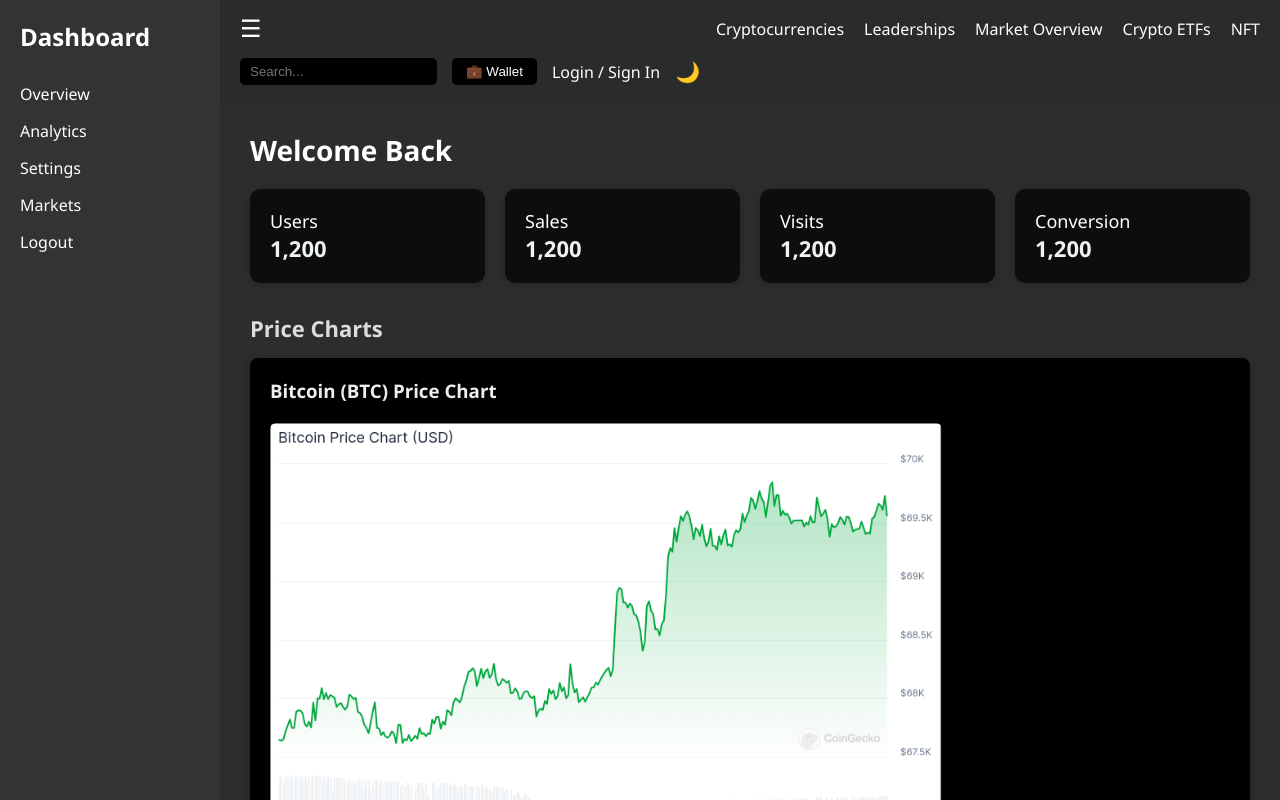
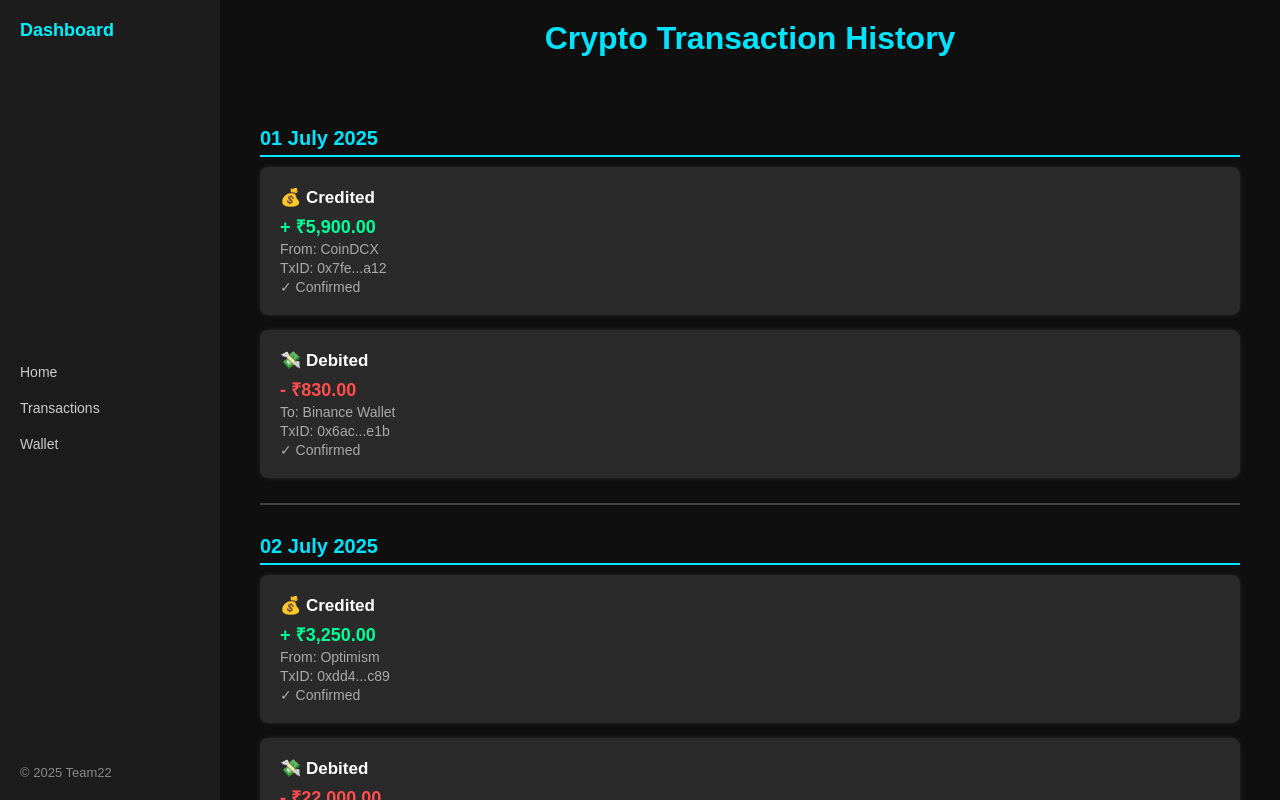
Before and after one commit to Karthi-Velandev/Team-22, a plain HTML site: page Web Project/index.html in a window 1280 px wide. Drawn offline with nearby package versions, Linux system fonts and the light colour scheme.

Commit message:
Add files via upload

```diff
--- a/Web Project/index.html
+++ b/Web Project/index.html
@@ -2,102 +2,90 @@
 <html lang="en">
 <head>
   <meta charset="UTF-8" />
-  <meta name="viewport" content="width=device-width, initial-scale=1.0" />
-  <title>Crypto Dashboard</title>
+  <meta name="viewport" content="width=device-width, initial-scale=1.0"/>
+  <title>Crypto Transaction History</title>
   <link rel="stylesheet" href="style.css" />
-  <script src="https://cdn.jsdelivr.net/npm/chart.js"></script>
 </head>
 <body>
-  <div class="container">
+  <div class="layout">
     <!-- Sidebar -->
-    <aside class="sidebar" id="sidebar">
+    <aside class="sidebar">
       <h2>Dashboard</h2>
       <nav>
-        <ul>
-          <li><a href="#">Overview</a></li>
-          <li><a href="#">Analytics</a></li>
-          <li><a href="#">Settings</a></li>
-          <li><a href="#">Markets</a></li>
-          <li><a href="#">Logout</a></li>
-        </ul>
+        <a href="#">Home</a>
+        <a href="#">Transactions</a>
+        <a href="#">Wallet</a>
       </nav>
+      <footer>© 2025 Team22</footer>
     </aside>
 
-    <!-- Right Content -->
-    <div class="right-content" id="rightContent">
-      <!-- Topbar -->
-      <div class="topbar">
-        <button id="menuToggle" class="menu-btn">☰</button>
+    <!-- Main Content -->
+    <main class="main-content">
+      <header>
+        <h1>Crypto Transaction History</h1>
+      </header>
+      <section class="history-container">
+        <div class="transaction-date">01 July 2025</div>
 
-        <nav class="top-nav">
-          <a href="#">Cryptocurrencies</a>
-          <a href="#">Leaderships</a>
-          <a href="#">Market Overview</a>
-          <a href="#">Crypto ETFs</a>
-          <a href="#">NFT</a>
-        </nav>
+        <div class="entry">
+          <div class="title">💰 Credited</div>
+          <div class="amount credit">+ ₹5,900.00</div>
+          <div class="meta">From: CoinDCX</div>
+          <div class="meta">TxID: 0x7fe...a12</div>
+          <div class="status">✓ Confirmed</div>
+        </div>
 
-        <div class="topbar-actions">
-          <input type="text" placeholder="Search..." class="search-input" />
-          <button class="wallet-btn" onclick="window.location.href='Transaction/index.html'">💼 Wallet</button>
-          <span class="auth-link">Login / Sign In</span>
-          <button onclick="toggleTheme()" id="themeToggle">🌙</button>
+        <div class="entry">
+          <div class="title">💸 Debited</div>
+          <div class="amount debit">- ₹830.00</div>
+          <div class="meta">To: Binance Wallet</div>
+          <div class="meta">TxID: 0x6ac...e1b</div>
+          <div class="status">✓ Confirmed</div>
         </div>
-      </div>
 
-      <!-- Main Content -->
-      <main class="main-content">
-        <header class="header">
-          <h1>Welcome Back</h1>
-        </header>
+        <div class="divider"></div>
 
-        <section class="cards">
-          <div class="card">Users<br><span>1,200</span></div>
-          <div class="card">Sales<br><span>1,200</span></div>
-          <div class="card">Visits<br><span>1,200</span></div>
-          <div class="card">Conversion<br><span>1,200</span></div>
-        </section>
+        <div class="transaction-date">02 July 2025</div>
 
-        <section class="chart-section">
-          <h2>Price Charts</h2>
+        <div class="entry">
+          <div class="title">💰 Credited</div>
+          <div class="amount credit">+ ₹3,250.00</div>
+          <div class="meta">From: Optimism</div>
+          <div class="meta">TxID: 0xdd4...c89</div>
+          <div class="status">✓ Confirmed</div>
+        </div>
 
-          <div class="chart-box">
-            <h3>Bitcoin (BTC) Price Chart</h3>
-            <img src="images/btc-chart.png" alt="BTC Price Chart" />
-          </div>
+        <div class="entry">
+          <div class="title">💸 Debited</div>
+          <div class="amount debit">- ₹22,000.00</div>
+          <div class="meta">To: Binance</div>
+          <div class="meta">TxID: 0x1b3...a2d</div>
+          <div class="status">✓ Confirmed</div>
+        </div>
 
-          <div class="chart-box">
-            <h3>Ethereum (ETH) Volume Chart</h3>
-            <img src="images/eth-chart.avif" alt="ETH Volume Chart" />
-          </div>
+        <div class="divider"></div>
 
-          <div class="chart-box">
-            <h3>XRP Volume Chart</h3>
-            <img src="images/xrp-cgart.png" alt="XRP Volume Chart" />
-          </div>
+        <div class="transaction-date">03 July 2025</div>
 
-          <div class="chart-box">
-            <h3>Solana Volume Chart</h3>
-            <img src="images/solana-chart.jpg" alt="Solana Volume Chart" />
-          </div>
-        </section>
-      </main>
-    </div>
+        <div class="entry">
+          <div class="title">💰 Credited</div>
+          <div class="amount credit">+ ₹14,500.00</div>
+          <div class="meta">From: Coinbase Wallet</div>
+          <div class="meta">TxID: 0x9a1...f4e</div>
+          <div class="status">✓ Confirmed</div>
+        </div>
+
+        <div class="entry">
+          <div class="title">💸 Debited</div>
+          <div class="amount debit">- ₹162.00</div>
+          <div class="meta">To: MetaMask</div>
+          <div class="meta">TxID: 0xa4d...cc3</div>
+          <div class="status">✓ Confirmed</div>
+        </div>
+
+        <div class="divider"></div>
+      </section>
+    </main>
   </div>
-
-  <script>
-    // Toggle Theme
-    function toggleTheme() {
-      document.body.classList.toggle("light-theme");
-      const btn = document.getElementById("themeToggle");
-      btn.textContent = document.body.classList.contains("light-theme") ? "🌞" : "🌙";
-    }
-
-    // Toggle Sidebar
-    document.getElementById("menuToggle").addEventListener("click", () => {
-      document.getElementById("sidebar").classList.toggle("hidden");
-      document.getElementById("rightContent").classList.toggle("full");
-    });
-  </script>
 </body>
 </html>
--- a/Web Project/style.css
+++ b/Web Project/style.css
@@ -1,299 +1,139 @@
+/* Reset */
 * {
-    margin: 0;
-    padding: 0;
-    box-sizing: border-box;
+  margin: 0;
+  padding: 0;
+  box-sizing: border-box;
 }
 
-body {
-    font-family: 'Segoe UI', sans-serif;
-    background-color: #111;
-    color: white;
+body, html {
+  height: 100vh;
+  font-family: Arial, sans-serif;
+  background-color: #0f0f0f;
+  color: white;
+  overflow: hidden;
 }
 
-.container {
-    display: flex;
-    width: 100%;
-    height: 100vh;
-    overflow: hidden;
+.layout {
+  display: flex;
+  height: 100vh;
 }
 
+/* Sidebar */
 .sidebar {
-    width: 220px;
-    height: 100vh;
-    background-color: #343232;
-    position: fixed;
-    left: 0;
-    top: 0;
-    padding: 20px;
-    z-index: 1000;
-    transition: transform 0.3s ease;
-}
-
-.sidebar.hidden {
-    transform: translateX(-100%);
+  width: 220px;
+  background-color: #1c1c1c;
+  display: flex;
+  flex-direction: column;
+  justify-content: space-between;
+  padding: 20px;
 }
 
 .sidebar h2 {
-    margin-bottom: 30px;
-    color: #ffffff;
+  font-size: 18px;
+  color: #00f2fe;
+  margin-bottom: 30px;
 }
 
-.sidebar ul {
-    list-style: none;
+.sidebar nav a {
+  display: block;
+  color: #ccc;
+  text-decoration: none;
+  padding: 10px 0;
+  font-size: 14px;
+  transition: 0.3s;
 }
 
-.sidebar li {
-    margin: 15px 0;
+.sidebar nav a:hover {
+  color: #00f2fe;
 }
 
-.sidebar a {
-    color: rgb(255, 255, 255);
-    text-decoration: none;
-    font-size: 16px;
+.sidebar footer {
+  font-size: 13px;
+  color: #888;
+  margin-top: 20px;
 }
 
-.right-content {
-    margin-left: 220px;
-    width: calc(100% - 220px);
-    height: 100vh;
-    overflow-y: auto;
-    display: flex;
-    flex-direction: column;
-    transition: margin-left 0.3s ease, width 0.3s ease;
+/* Main Content */
+.main-content {
+  flex: 1;
+  display: flex;
+  flex-direction: column;
+  overflow: hidden;
 }
 
-.sidebar.hidden+.right-content {
-    margin-left: 0;
-    width: 100%;
+header h1 {
+  text-align: center;
+  margin: 20px 0;
+  color: #00e5ff;
 }
 
-.topbar {
-    background-color: #2a2b2c;
-    padding: 15px 20px;
-    display: flex;
-    justify-content: space-between;
-    align-items: center;
-    flex-wrap: wrap;
-    gap: 15px;
-    border-bottom: 1px solid #2b2a2a;
+/* History Container */
+.history-container {
+  flex: 1;
+  overflow-y: auto;
+  padding: 20px 40px;
 }
 
-.top-nav {
-    display: flex;
-    flex-wrap: wrap;
-    gap: 20px;
+/* Transaction Date Section */
+.transaction-date {
+  font-weight: bold;
+  font-size: 20px;
+  margin: 30px 0 10px;
+  color: #00e5ff;
+  border-bottom: 2px solid #00e5ff;
+  padding-bottom: 5px;
 }
 
-.top-nav a {
-    color: white;
-    text-decoration: none;
-    font-weight: 500;
+/* Transaction Entry */
+.entry {
+  padding: 20px;
+  background-color: #2a2a2a;
+  border-radius: 8px;
+  box-shadow: 0 0 5px rgba(255, 255, 255, 0.1);
+  margin-bottom: 15px;
+  width: 100%;
+  display: flex;
+  flex-direction: column;
 }
 
-.topbar-actions {
-    display: flex;
-    align-items: center;
-    gap: 15px;
+.entry .title {
+  font-weight: bold;
+  margin-bottom: 6px;
+  font-size: 17px;
 }
 
-.search-input {
-    padding: 6px 10px;
-    border-radius: 5px;
-    background-color: #000;
-    border: none;
-    color: white;
-    outline: none;
+.entry .amount {
+  font-size: 18px;
+  font-weight: bold;
 }
 
-.wallet-btn {
-    background-color: #000;
-    color: white;
-    border: none;
-    padding: 6px 14px;
-    border-radius: 5px;
-    cursor: pointer;
+.credit {
+  color: #00ff99;
 }
 
-.auth-link {
-    color: #fff;
-    font-weight: 500;
-    cursor: pointer;
+.debit {
+  color: #ff4d4d;
 }
 
-.menu-btn {
-    font-size: 24px;
-    background: none;
-    border: none;
-    color: white;
-    cursor: pointer;
+.meta, .status {
+  font-size: 14px;
+  color: #aaa;
+  margin-top: 3px;
 }
 
-body.light-theme .menu-btn {
-    color: #111;
+.divider {
+  border-bottom: 2px solid #444;
+  margin: 25px 0;
 }
 
-.main-content {
-    flex: 1;
-    padding: 30px;
-    background-color: #2d2d2f;
-    overflow: auto;
+/* Scrollbar Styling */
+.history-container::-webkit-scrollbar {
+  width: 10px;
 }
-
-.header h1 {
-    font-size: 28px;
-    margin-bottom: 20px;
+.history-container::-webkit-scrollbar-thumb {
+  background-color: #00e5ff;
+  border-radius: 6px;
 }
-
-.cards {
-    display: grid;
-    grid-template-columns: repeat(auto-fit, minmax(180px, 1fr));
-    gap: 20px;
-    margin-bottom: 30px;
+.history-container::-webkit-scrollbar-track {
+  background-color: #1a1a1a;
 }
-
-.card {
-    background-color: #0d0d0d;
-    padding: 20px;
-    border-radius: 10px;
-    box-shadow: 0 2px 8px rgba(0, 0, 0, 0.2);
-    font-size: 18px;
-}
-
-.card span {
-    font-weight: bold;
-    font-size: 22px;
-    color: #eff3f4;
-}
-
-.chart-section h2 {
-    margin-bottom: 15px;
-    font-size: 22px;
-    color: #ddd;
-}
-
-.chart-box {
-    background-color: #000000;
-    padding: 20px;
-    border-radius: 8px;
-    margin-bottom: 30px;
-    box-shadow: 0 2px 8px rgba(0, 0, 0, 0.3);
-}
-
-.chart-box h3 {
-    color: #eee;
-    margin-bottom: 10px;
-}
-
-.chart-box img {
-    width: 70%;
-    height: auto;
-    border-radius: 6px;
-    margin-top: 10px;
-}
-
-#themeToggle {
-    background: none;
-    border: none;
-    font-size: 20px;
-    cursor: pointer;
-    color: inherit;
-}
-
-body.light-theme {
-    background-color: #f4f6f9;
-    color: #111;
-}
-
-body.light-theme .sidebar {
-    background-color: #ffffff;
-}
-
-body.light-theme .sidebar h2 {
-    color: #000000;
-}
-
-body.light-theme .sidebar a {
-    color: #0b185c;
-}
-
-body.light-theme .topbar {
-    background-color: #ffffff;
-    border-bottom: 1px solid #ccc;
-}
-
-body.light-theme .top-nav a {
-    color: #111;
-}
-
-body.light-theme .main-content {
-    background-color: #f4f6f9;
-}
-
-body.light-theme .card {
-    background-color: #ffffff;
-    color: #111;
-    box-shadow: 0 2px 8px rgba(0, 0, 0, 0.1);
-}
-
-body.light-theme .card span {
-    color: #000000;
-}
-
-body.light-theme .chart-box {
-    background-color: #ffffff;
-}
-
-body.light-theme .chart-section h2,
-body.light-theme .chart-box h3 {
-    color: #111;
-}
-
-body.light-theme .search-input {
-    background-color: #ddd;
-    color: #000;
-}
-
-body.light-theme .wallet-btn {
-    background-color: #000000;
-    color: white;
-}
-
-body.light-theme .auth-link {
-    color: #000000;
-}
-
-body.light-theme #themeToggle {
-    color: #111;
-}
-
-@media (max-width: 768px) {
-    .container {
-        flex-direction: column;
-    }
-
-    .sidebar {
-        width: 220px;
-        height: 100vh;
-        transform: translateX(0);
-        transition: transform 0.3s ease;
-        z-index: 1000;
-    }
-
-    .sidebar.hidden {
-        transform: translateX(-100%);
-    }
-
-    .topbar {
-        flex-direction: column;
-        align-items: flex-start;
-    }
-
-    .topbar-actions {
-        width: 100%;
-        justify-content: space-between;
-    }
-
-    .main-content {
-        padding: 15px;
-    }
-}
```
